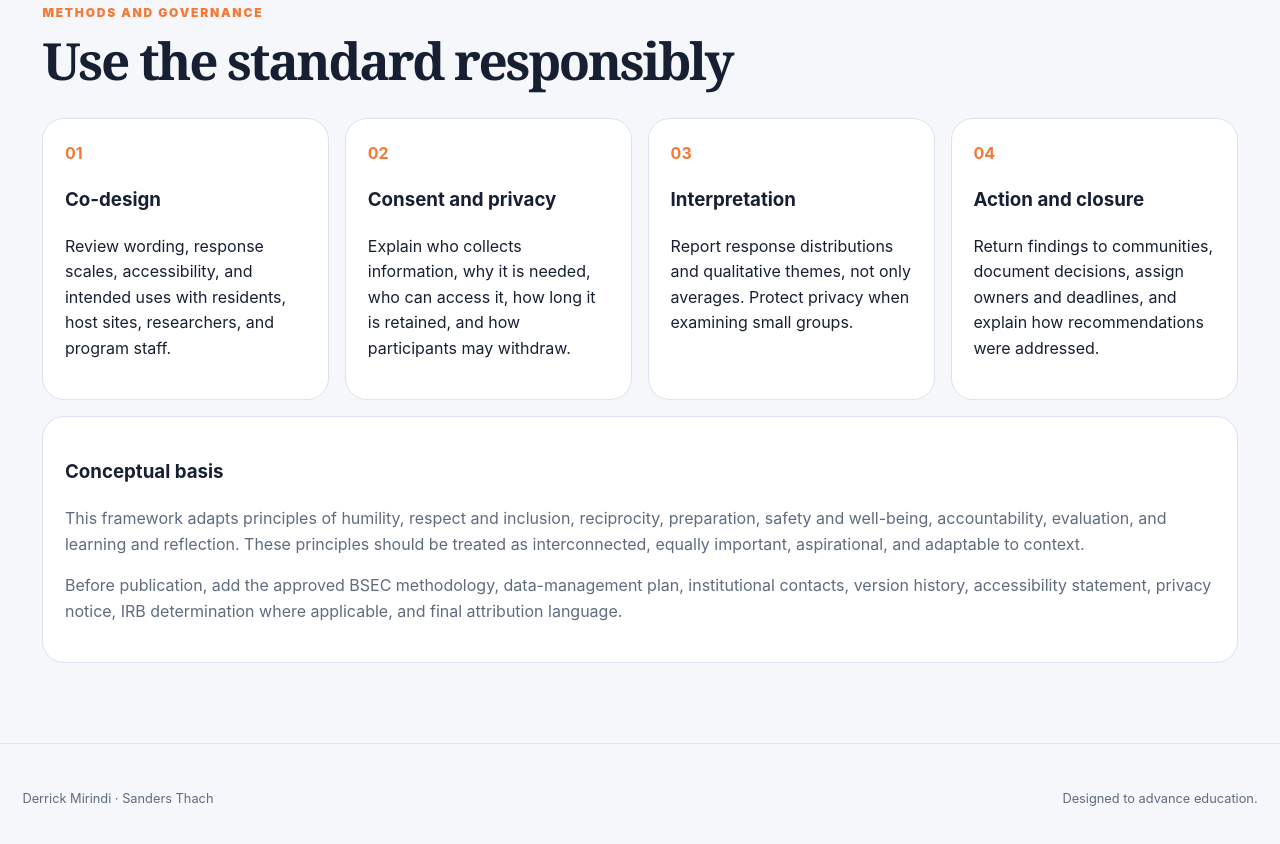
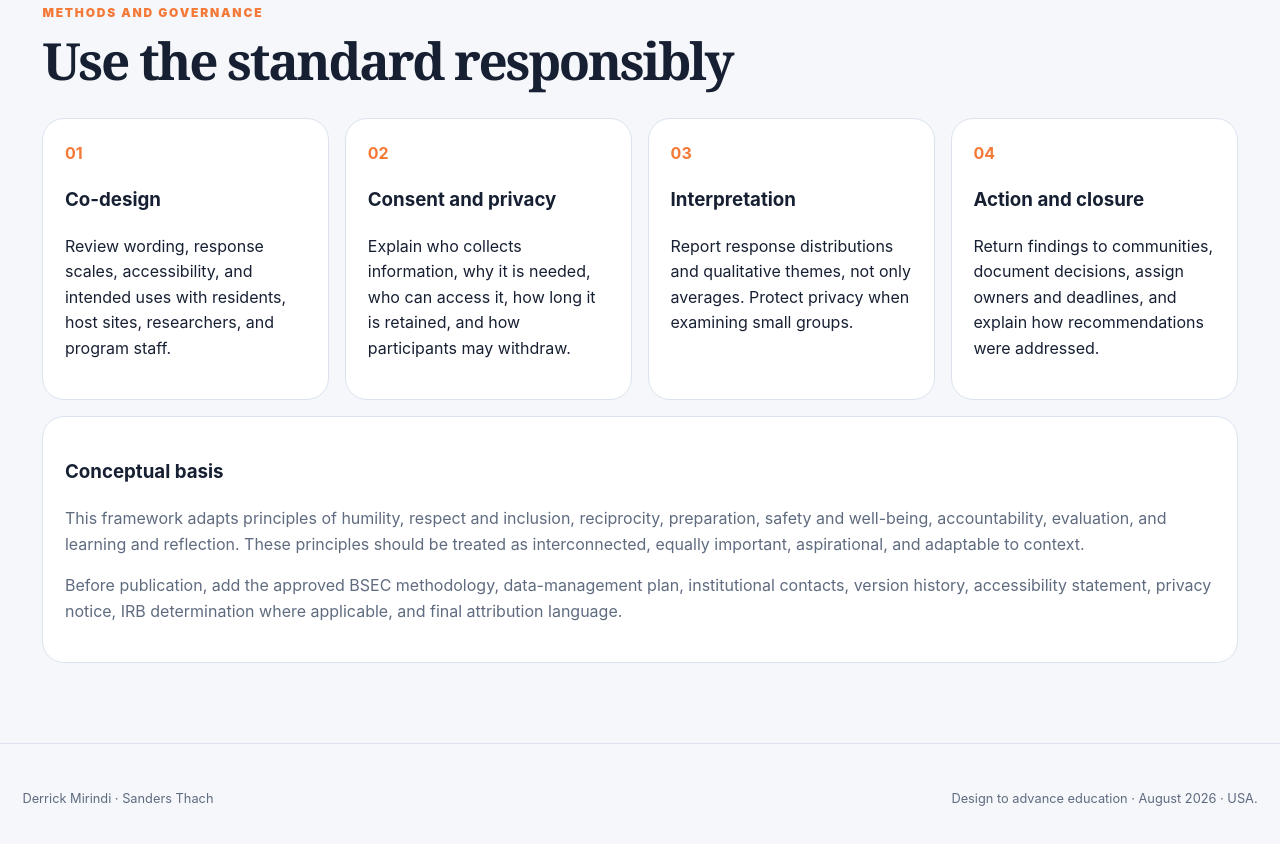
Before and after one commit to Derrickmirindi/Ethics_BSEC_MSU, a plain HTML site: page index.html in a window 1280 px wide. Shown: the part 10415-11259 px from the top of the page. Drawn offline with Linux system fonts and the light colour scheme.

Commit message:
Modify footer content with additional details
Updated footer text to include design date and location.

```diff
--- a/index.html
+++ b/index.html
@@ -69,7 +69,7 @@
 </main>
 <dialog id="dialog"><button class="close" id="close" aria-label="Close">×</button><p class="eyebrow" id="dialogDomain"></p><h2 id="dialogTitle"></h2><p class="dialog-q" id="dialogQuestion"></p><div class="dialog-grid"><div><h3>Why it matters</h3><p id="dialogWhy"></p></div><div><h3>Evidence to consider</h3><ul id="dialogEvidence"></ul></div></div></dialog>
 <div id="toast" role="status" aria-live="polite"></div>
-<footer><p>Derrick Mirindi · Sanders Thach</p><p>Designed to advance education.</p></footer>
+<footer><p>Derrick Mirindi · Sanders Thach</p><p>Design to advance education · August 2026 · USA.</p></footer>
 <script>
 "use strict";
 const DOMAINS={context:{label:"Participant context",color:"#a60824"},trust:{label:"Trust and ethics",color:"#1b4383"},practice:{label:"Partnership practice",color:"#078487"},growth:{label:"Empowerment and recognition",color:"#c88b08"},feedback:{label:"Open feedback",color:"#70408d"}};
```
